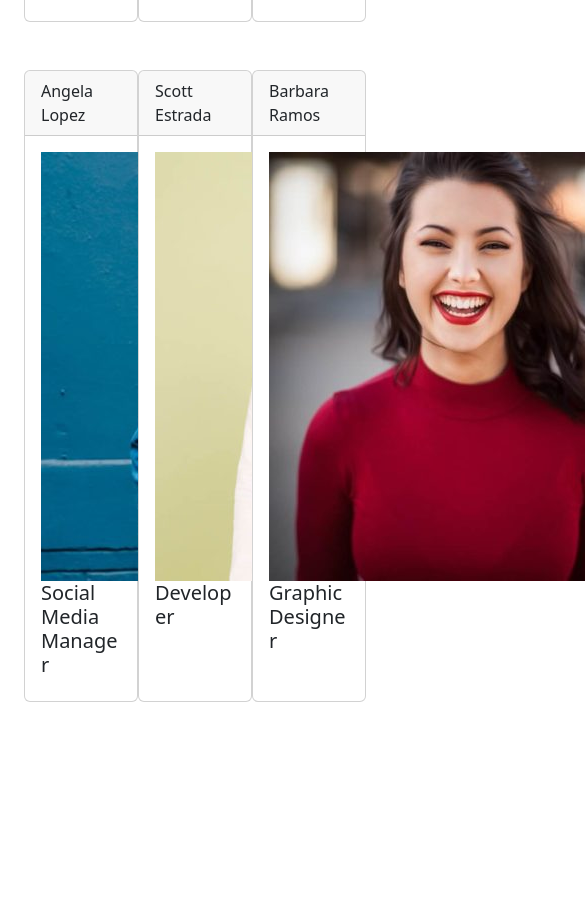
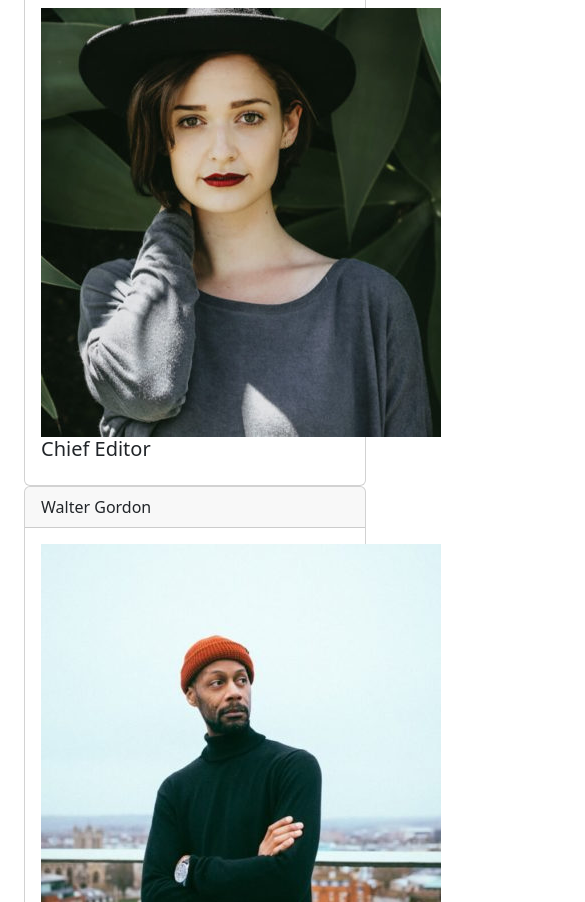
Before and after one commit to christiandigiandomenico/js-our-team, a plain HTML site: page index.html in a window 390 px wide. Shown: the part 1046-1948 px from the top of the page, 585 px wide, since content can reach past the window. Before the commit the page ends 1748 px from the top, so only its background shows below. Drawn offline with nearby package versions, Linux system fonts and the light colour scheme.

Commit message:
Aggiunta modifica Javascript

```diff
--- a/index.html
+++ b/index.html
@@ -26,9 +26,9 @@
             nostrum ullam repellendus vitae quibusdam! Harum possimus aperiam perspiciatis voluptatum modi neque
             deleniti asperiores quae porro?</p>
 
-        <div class="container d-flex justify-content-between mb-5">
+        <div class="container d-flex justify-content-between mb-5 flex-wrap">
 
-            <div class="card">
+            <div class="card col-12 col-md-6 col-lg-4">
                 <div class="card-header" id="card-h1">
 
                 </div>
@@ -38,7 +38,7 @@
                 </div>
             </div>
 
-            <div class="card">
+            <div class="card col-12 col-md-6 col-lg-4">
                 <div class="card-header" id="card-h1">
 
                 </div>
@@ -48,7 +48,7 @@
                 </div>
             </div>
 
-            <div class="card">
+            <div class="card  col-12 col-md-6 col-lg-4">
                 <div class="card-header" id="card-h1">
 
                 </div>
@@ -60,9 +60,9 @@
 
         </div>
 
-        <div class="container d-flex justify-content-between">
+        <div class="container d-flex justify-content-between flex-wrap">
 
-            <div class="card">
+            <div class="card col-12 col-md-6 col-lg-4">
                 <div class="card-header" id="card-h1">
 
                 </div>
@@ -72,7 +72,7 @@
                 </div>
             </div>
 
-            <div class="card">
+            <div class="card col-12 col-md-6 col-lg-4">
                 <div class="card-header" id="card-h1">
 
                 </div>
@@ -82,7 +82,7 @@
                 </div>
             </div>
 
-            <div class="card">
+            <div class="card col-12 col-md-6 col-lg-4">
                 <div class="card-header" id="card-h1">
 
                 </div>
--- a/js/script.js
+++ b/js/script.js
@@ -52,8 +52,7 @@ for (let i = 0; i < team.length; i++) {
     const image = cardBody.querySelector('img');
     const title = cardBody.querySelector('.card-title');
 
-    cardHeader.textContent = member.nome;
+    cardHeader.innerHTML = member.nome;
     image.src = member.foto;
-    image.alt = member.nome;
-    title.textContent = member.ruolo;
+    title.innerHTML = member.ruolo;
 }
```
